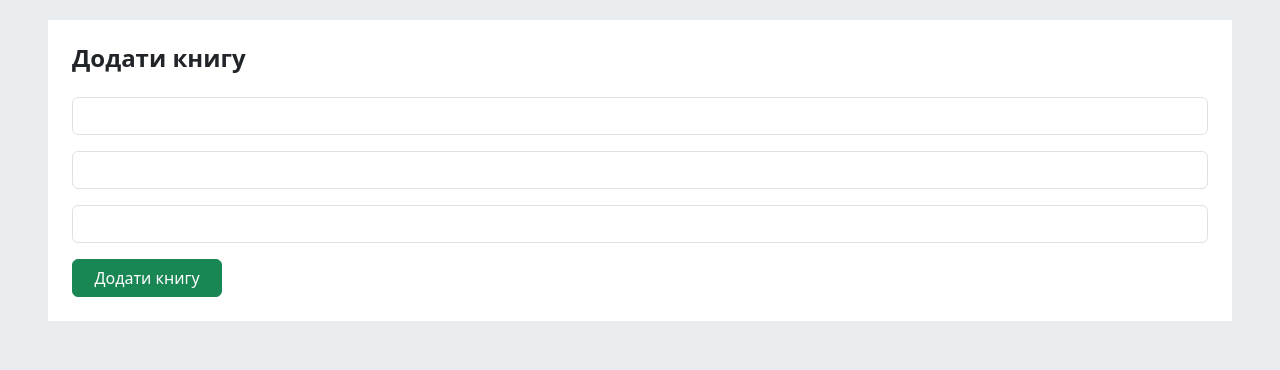
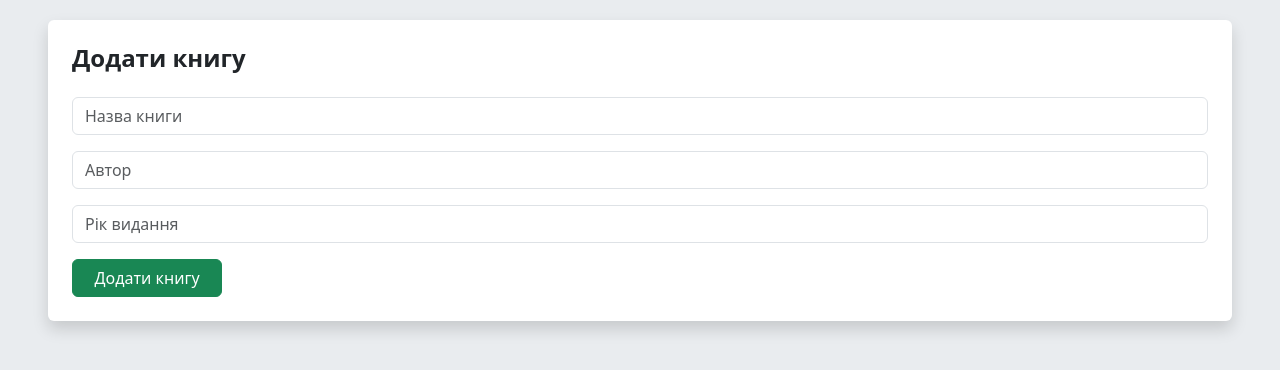
Before and after one commit to Vitalina-Korchova/WebFrameworkLabsUniversity, a plain HTML site: page lab3/lab-app/index.html in a window 1280 px wide. Shown: the part 66-436 px from the top of the page. Drawn offline with Linux system fonts and the light colour scheme.

Commit message:
finish block ui add_book

```diff
--- a/lab3/lab-app/index.html
+++ b/lab3/lab-app/index.html
@@ -11,12 +11,12 @@
     <div class="content">
         <h2  class="my-4  d-flex justify-content-center  fw-bold" >Система Управління Бібліотекою</h2> <!--  m - margin y-both -->
 
-        <div class="  add_book_block  mx-5 py-4 px-4  bg-white text-dark  d-flex flex-column mb-5  row-gap-3" >                    <!--  p - padding y-both top bottom -->
+        <div class="  add_book_block  mx-5 py-4 px-4  bg-white text-dark  d-flex flex-column mb-5  row-gap-3  rounded  shadow" >                    <!--  p - padding y-both top bottom -->
 
             <h4 class="fw-bold">Додати книгу</h4>
-            <input class="input_name_book  form-control" type="text" name="" id="">
-            <input class="input_author_book  form-control" type="text" name="" id="">
-            <input class="input_release_year  form-control" type="text" name="" id="">
+            <input class="input_name_book  form-control" type="text" placeholder="Назва книги">
+            <input class="input_author_book  form-control" type="text" placeholder="Автор">
+            <input class="input_release_year  form-control" type="text" placeholder="Рік видання">
             <button type="button" class="input_add_book  btn btn-success " style="width: 150px;">Додати книгу</button>
 
         </div>
```
